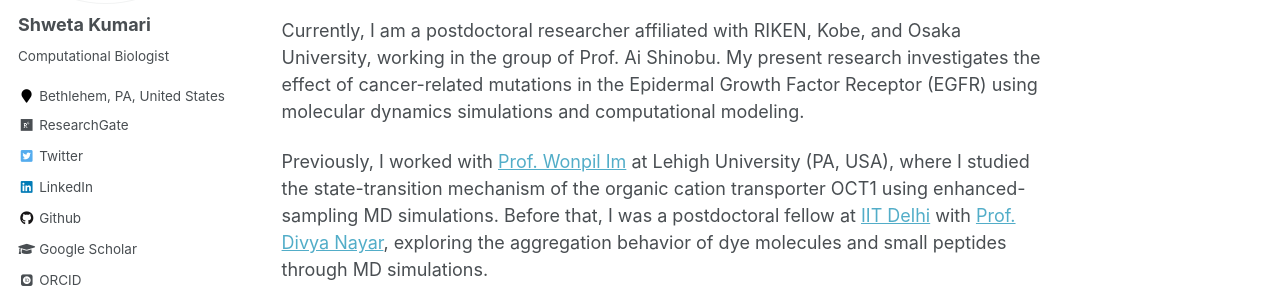
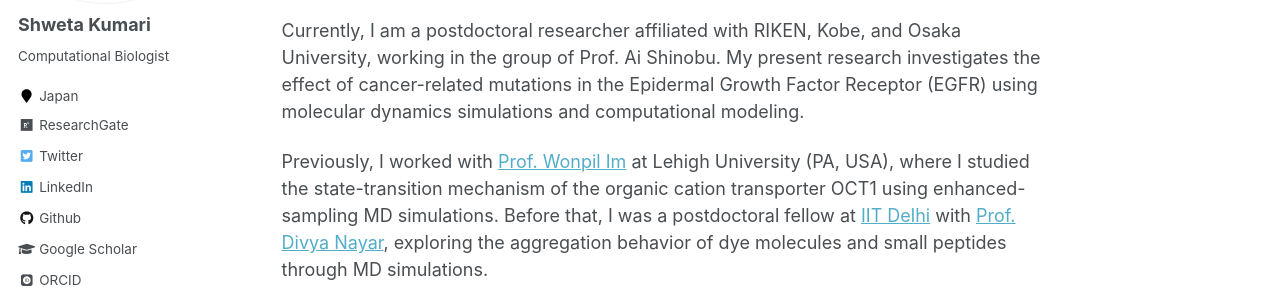
Before and after one commit to shweta-Moni/shweta-Moni.github.io, a Jekyll site: the page built from _pages/about.md, in a window 1280 px wide. Shown: the part 248-536 px from the top of the page. Built offline with Jekyll 4.4.1, drawn with Linux system fonts in a browser that asks for light colours; some web fonts are replaced.

Commit message:
Update _config.yml

```diff
--- a/_config.yml
+++ b/_config.yml
@@ -83,7 +83,7 @@ author:
   name             : "Shweta Kumari"
   avatar           : "pic2.png"
   bio              : "Computational Biologist"
-  location         : "Bethlehem, PA, United States"
+  location         : "Japan"
   employer         :
   pubmed           : #https://www.ncbi.nlm.nih.gov/pubmed/?term=john+snow"
   googlescholar    : "https://scholar.google.com/citations?user=fqnBaU8AAAAJ&hl=en"
```
